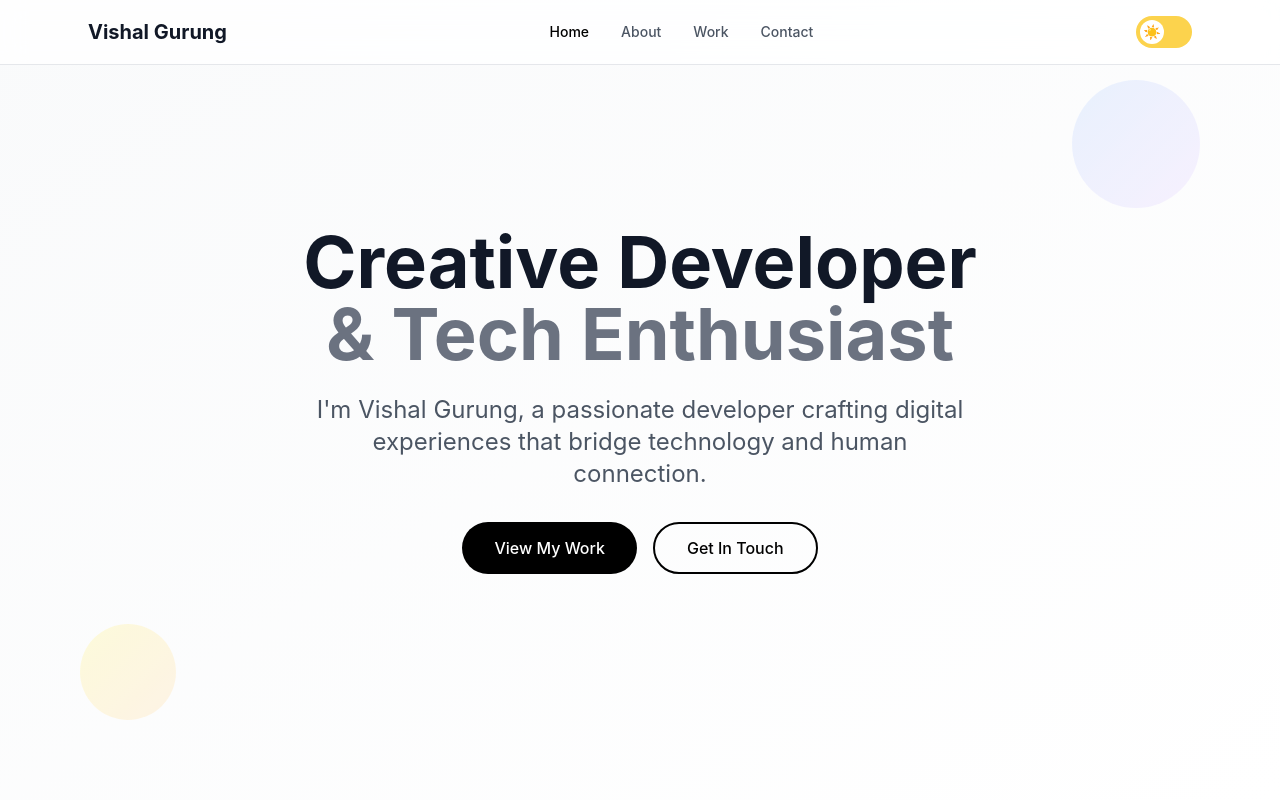
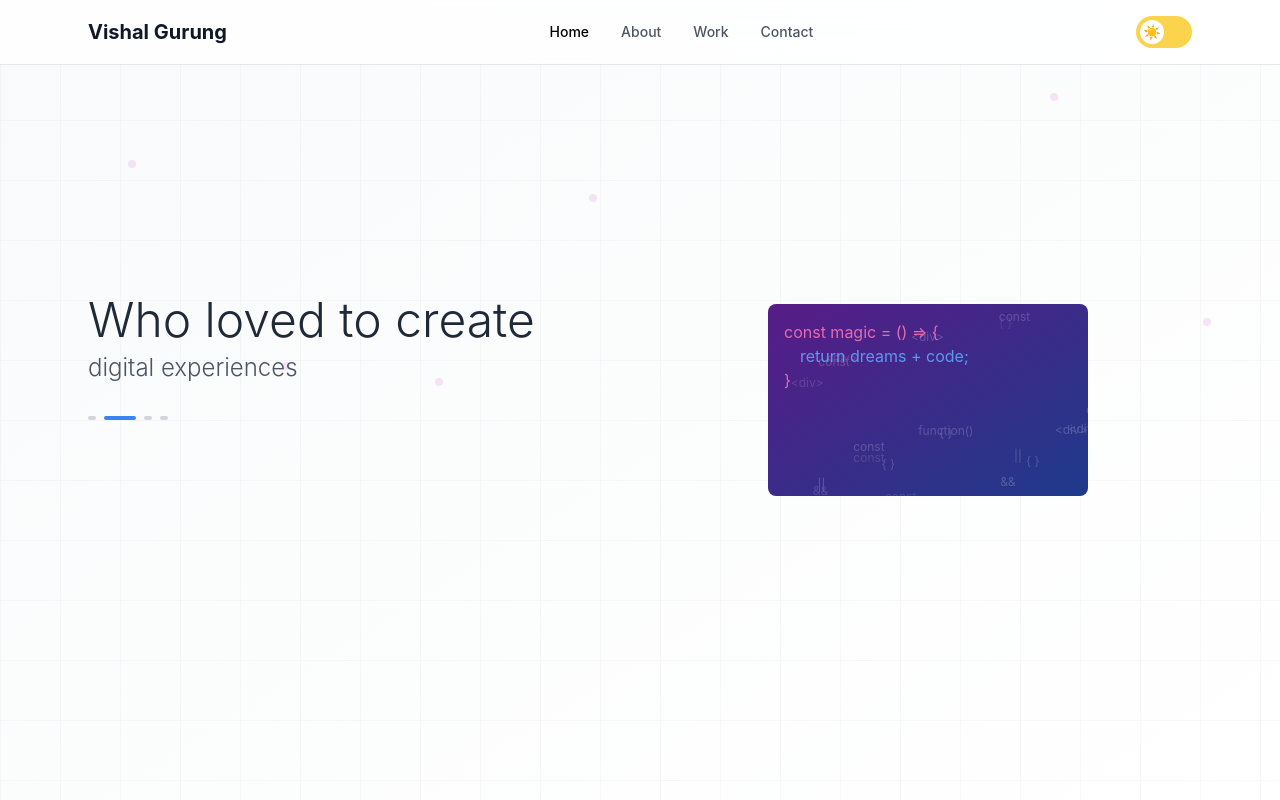
Before and after one commit to g0GobliN/g0, a React (Vite) app: page / in a window 1280 px wide. Shown: the top 800 px of the page. Built offline with nearby package versions, Linux system fonts and the light colour scheme; the HTML template or start-up script is replaced by a standard one.

Commit message:
minor changed

```diff
--- a/package.json
+++ b/package.json
@@ -14,7 +14,9 @@
   "dependencies": {
     "framer-motion": "^12.23.3",
     "react": "^18.2.0",
-    "react-dom": "^18.2.0"
+    "react-dom": "^18.2.0",
+    "react-simple-typewriter": "^5.0.1",
+    "tone": "^15.1.22"
   },
   "devDependencies": {
     "@types/react": "^18.2.15",
--- a/src/sections/HomeSection.jsx
+++ b/src/sections/HomeSection.jsx
@@ -1,56 +1,292 @@
-import React from "react";
+import React, { useState, useEffect } from "react";
 import TextReveal from "../components/TextReveal";
+import { Typewriter } from "react-simple-typewriter";
+// import * as Tone from "tone";
 
 const HomeSection = ({ scrollY, onSectionChange }) => {
+  scrollY = scrollY || 0;
+  onSectionChange = onSectionChange || (() => {});
+  const [currentScene, setCurrentScene] = useState(0);
+  const [mousePos, setMousePos] = useState({ x: 0, y: 0 });
+
+  const scenes = [
+    { title: "Once upon a time...", subtitle: "there was a developer", visual: "terminal" },
+    { title: "Who loved to create", subtitle: "digital experiences", visual: "code" },
+    { title: "Bridging worlds", subtitle: "of technology & humanity", visual: "bridge" },
+    { title: "Meet Vishal", subtitle: "Your creative developer", visual: "profile" },
+  ];
+
+  useEffect(() => {
+    const interval = setInterval(() => {
+      setCurrentScene((prev) => (prev + 1) % scenes.length);
+    }, 4000);
+    return () => clearInterval(interval);
+  }, []);
+
+  useEffect(() => {
+    const handleMouseMove = (e) => {
+      setMousePos({
+        x: (e.clientX / window.innerWidth) * 2 - 1,
+        y: (e.clientY / window.innerHeight) * 2 - 1,
+      });
+    };
+    window.addEventListener("mousemove", handleMouseMove);
+    return () => window.removeEventListener("mousemove", handleMouseMove);
+  }, []);
+
+//   useEffect(() => {
+//     const synth = new Tone.Synth().toDestination();
+//     Tone.start().then(() => {
+//       synth.volume.value = -27; // Set volume
+//       synth.triggerAttackRelease("C5", "8n");
+//     });
+//   }, [currentScene]);
+
+  const TerminalVisual = () => (
+    <div className="w-80 h-48 bg-gray-900 dark:bg-gray-800 rounded-lg p-4 font-mono text-sm shadow-2xl">
+      <div className="flex gap-2 mb-3">
+        <div className="w-3 h-3 bg-red-500 rounded-full"></div>
+        <div className="w-3 h-3 bg-yellow-500 rounded-full"></div>
+        <div className="w-3 h-3 bg-green-500 rounded-full"></div>
+      </div>
+      <div className="text-green-400">
+        <div className="animate-pulse">┌──(goblin01@g0)-[~/]</div>
+        <div className="animate-pulse delay-500">└─$ whoami</div>
+        <div className="animate-pulse delay-1000 text-white">creative_developer</div>
+        <div className="animate-pulse delay-1500">└─$ ls dreams/</div>
+        <div className="animate-pulse delay-2000 text-blue-400">
+          innovation.js creativity.css passion.html
+        </div>
+      </div>
+    </div>
+  );
+
+  const CodeVisual = () => (
+    <div className="w-80 h-48 bg-gradient-to-br from-purple-900 to-blue-900 rounded-lg p-4 text-white relative overflow-hidden">
+      <div className="absolute inset-0 opacity-20">
+        {Array.from({ length: 20 }).map((_, i) => (
+          <div
+            key={i}
+            className="absolute text-xs animate-pulse"
+            style={{
+              top: `${Math.random() * 100}%`,
+              left: `${Math.random() * 100}%`,
+              animationDelay: `${Math.random() * 3}s`,
+            }}
+          >
+            {["<div>", "function()", "{ }", "const", "return", "&&", "||"][
+              Math.floor(Math.random() * 7)
+            ]}
+          </div>
+        ))}
+      </div>
+      <div className="relative z-10">
+        <div className="text-pink-400 animate-pulse">const magic = () =&gt; &#123;</div>
+        <div className="text-blue-400 animate-pulse delay-300 ml-4">
+          return dreams + code;
+        </div>
+        <div className="text-pink-400 animate-pulse delay-600">&#125;</div>
+      </div>
+    </div>
+  );
+
+  const BridgeVisual = () => (
+    <div className="relative w-80 h-48">
+      <svg viewBox="0 0 300 180" className="w-full h-full">
+        <defs>
+          <linearGradient id="bridgeGradient" x1="0%" y1="0%" x2="100%" y2="0%">
+            <stop offset="0%" stopColor="#3b82f6" />
+            <stop offset="100scene%" stopColor="#8b5cf6" />
+          </linearGradient>
+        </defs>
+        <path
+          d="M20 140 Q150 60 280 140"
+          stroke="url(#bridgeGradient)"
+          strokeWidth="4"
+          fill="none"
+          className="animate-pulse"
+        />
+        {Array.from({ length: 8 }).map((_, i) => (
+          <line
+            key={i}
+            x1={40 + i * 30}
+            y1={140 - Math.sin((i * 30) / 240 * Math.PI) * 80}
+            x2={40 + i * 30}
+            y2={140}
+            stroke="url(#bridgeGradient)"
+            strokeWidth="1"
+            className="animate-pulse"
+            style={{ animationDelay: `${i * 0.2}s` }}
+          />
+        ))}
+        {Array.from({ length: 12 }).map((_, i) => (
+          <circle
+            key={i}
+            cx={30 + i * 20}
+            cy={120 + Math.sin(i) * 20}
+            r="2"
+            fill="#60a5fa"
+            className="animate-bounce"
+            style={{ animationDelay: `${i * 0.3}s` }}
+          />
+        ))}
+      </svg>
+    </div>
+  );
+
+  const ProfileVisual = () => (
+    <div className="relative w-80 h-48 bg-gradient-to-br from-indigo-500 via-purple-500 to-pink-500 rounded-2xl flex items-center justify-center overflow-hidden">
+      <div className="absolute inset-0 bg-black/20"></div>
+      {Array.from({ length: 6 }).map((_, i) => (
+        <div
+          key={i}
+          className="absolute rounded-full bg-white/10 animate-ping"
+          style={{
+            width: `${60 + i * 20}px`,
+            height: `${60 + i * 20}px`,
+            animationDelay: `${i * 0.5}s`,
+            animationDuration: "3s",
+          }}
+        />
+      ))}
+      <div className="relative z-10 text-center text-white">
+        <div className="w-20 h-20 bg-white/20 rounded-full mx-auto mb-4 animate-pulse backdrop-blur-sm flex items-center justify-center text-2xl font-bold">
+          VG
+        </div>
+        <div className="text-sm font-medium animate-pulse">Ready to create magic</div>
+      </div>
+    </div>
+  );
+
+  const renderVisual = () => {
+    switch (scenes[currentScene]?.visual) {
+      case "terminal":
+        return <TerminalVisual />;
+      case "code":
+        return <CodeVisual />;
+      case "bridge":
+        return <BridgeVisual />;
+      case "profile":
+        return <ProfileVisual />;
+      default:
+        return <TerminalVisual />;
+    }
+  };
+
+  const getParticleColors = (index) => {
+    const colorSets = [
+      "from-green-400 to-blue-400",
+      "from-purple-400 to-pink-400",
+      "from-yellow-400 to-red-400",
+      "from-blue-400 to-purple-400",
+    ];
+    return colorSets[currentScene % colorSets.length];
+  };
+
   return (
     <section
       id="home"
       className="min-h-screen flex items-center justify-center relative overflow-hidden"
     >
       <div
-        className="absolute inset-0 bg-gradient-to-br from-gray-50 to-white dark:from-gray-900 dark:to-gray-800"
-        style={{ transform: `translateY(${scrollY * 0.3}px)` }}
-      />
+        className="absolute inset-0 bg-gradient-to-br from-gray-50 to-white dark:from-gray-900 dark:to-gray-800 transition-all duration-1000"
+        style={{
+          transform: `translateY(${scrollY * 0.3}px) translateX(${mousePos.x * 10}px)`,
+        }}
+      >
+        <div className="absolute inset-0 opacity-5 dark:opacity-10">
+          <svg width="100%" height="100%">
+            <defs>
+              <pattern id="grid" width="60" height="60" patternUnits="userSpaceOnUse">
+                <path d="M 60 0 L 0 0 0 60" fill="none" stroke="currentColor" strokeWidth="1" />
+              </pattern>
+            </defs>
+            <rect width="100%" height="100%" fill="url(#grid)" />
+          </svg>
+        </div>
+      </div>
 
-      <div className="relative z-10 text-center max-w-4xl px-6">
-        <TextReveal className="mb-6">
-          <h1 className="text-4xl md:text-7xl font-bold leading-tight text-gray-900 dark:text-white">
-            Creative Developer
-            <br />
-            <span className="text-gray-500 dark:text-gray-400">
-              & Tech Enthusiast
-            </span>
+      <div className="relativescene z-10 w-full max-w-6xl mx-auto px-6 grid lg:grid-cols-2 gap-12 items-center">
+        <div className="text-center lg:text-left order-2 lg:order-1">
+          <div className="mb-6">
+            <TextReveal key={currentScene} className="mb-2">
+              <h1 className="text-3xl md:text-5xl font-light text-gray-800 dark:text-gray-200 leading-tight">
+                {currentScene === 0 ? (
+                  <Typewriter words={[scenes[0].title]} typeSpeed={50} />
+                ) : (
+                  scenes[currentScene]?.title
+                )}
               </h1>
             </TextReveal>
 
-        <TextReveal delay={200} className="mb-8">
-          <p className="text-lg md:text-2xl text-gray-600 dark:text-gray-300 max-w-2xl mx-auto leading-relaxed">
-            I'm Vishal Gurung, a passionate developer crafting digital
-            experiences that bridge technology and human connection.
+            <TextReveal key={`${currentScene}-sub`} delay={200} className="mb-8">
+              <p className="text-xl md:text-2xl text-gray-600 dark:text-gray-400 font-light">
+                {scenes[currentScene]?.subtitle}
               </p>
             </TextReveal>
+          </div>
 
-        <TextReveal delay={400}>
-          <div className="flex flex-col sm:flex-row gap-4 justify-center">
+          <div className="flex justify-center lg:justify-start gap-2 mb-8">
+            {scenes.map((_, i) => (
+              <div
+                key={i}
+                onClick={() => setCurrentScene(i)}
+                className={`cursor-pointer h-1 rounded-full transition-all duration-500 ${
+                  i === currentScene ? "w-8 bg-blue-500" : "w-2 bg-gray-300 dark:bg-gray-600"
+                }`}
+              />
+            ))}
+          </div>
+
+          <TextReveal
+            delay={400}
+            className={`transition-opacity duration-500 ${currentScene === 3 ? "opacity-100" : "opacity-0"}`}
+          >
+            <div className="flex flex-col sm:flex-row gap-4 justify-center lg:justify-start">
               <button
-              className="interactive px-8 py-3 bg-black dark:bg-white text-white dark:text-black rounded-full font-medium hover:bg-gray-800 dark:hover:bg-gray-200 transition-colors"
+                className="interactive px-8 py-3 bg-gradient-to-r from-blue-500 to-purple-500 text-white rounded-full font-medium hover:shadow-lg transform hover:scale-105 transition-all duration-300"
                 onClick={() => onSectionChange("work")}
               >
-              View My Work
+                Explore My Work
               </button>
               <button
-              className="interactive px-8 py-3 border-2 border-black dark:border-white text-black dark:text-white rounded-full font-medium hover:bg-black dark:hover:bg-white hover:text-white dark:hover:text-black transition-colors"
+                className="interactive px-8 py-3 border-2 border-gray-400 dark:border-gray-500 text-gray-700 dark:text-gray-300 rounded-full font-medium hover:border-blue-500 dark:hover:border-blue-400 hover:text-blue-500 dark:hover:text-blue-400 transition-all duration-300"
                 onClick={() => onSectionChange("contact")}
               >
-              Get In Touch
+                Start a Conversation
               </button>
             </div>
           </TextReveal>
         </div>
 
-      {/* Floating elements */}
-      <div className="absolute top-20 right-20 w-32 h-32 rounded-full bg-gradient-to-br from-blue-100 to-purple-100 dark:from-blue-900 dark:to-purple-900 opacity-60 animate-pulse"></div>
-      <div className="absolute bottom-20 left-20 w-24 h-24 rounded-full bg-gradient-to-br from-yellow-100 to-orange-100 dark:from-yellow-900 dark:to-orange-900 opacity-60 animate-pulse delay-1000"></div>
+        <div className="order-1 lg:order-2 flex justify-center">
+          <div
+            className="transform transition-all duration-1000 hover:scale-105"
+            style={{
+              transform: `perspective(1000px) rotateY(${mousePos.x * 5}deg) rotateX(${mousePos.y * -5}deg)`,
+            }}
+          >
+            {renderVisual()}
+          </div>
+        </div>
+      </div>
+
+      <div className="absolute inset-0 pointer-events-none overflow-hidden">
+        {Array.from({ length: 8 }).map((_, i) => (
+          <div
+            key={i}
+            className="absolute opacity-20 animate-float"
+            style={{
+              left: `${10 + i * 12}%`,
+              top: `${20 + Math.sin(i) * 30}%`,
+              animationDelay: `${i * 0.8}s`,
+              animationDuration: `${4 + i * 0.5}s`,
+            }}
+          >
+            <div className={`w-2 h-2 rounded-full bg-gradient-to-r ${getParticleColors(i % 3)}`} />
+          </div>
+        ))}
+      </div>
     </section>
   );
 };
```
Also changed, not shown: 2 other files (tests, documents, lock files or other folders). Lines whose indentation alone changed are shown as unchanged.
